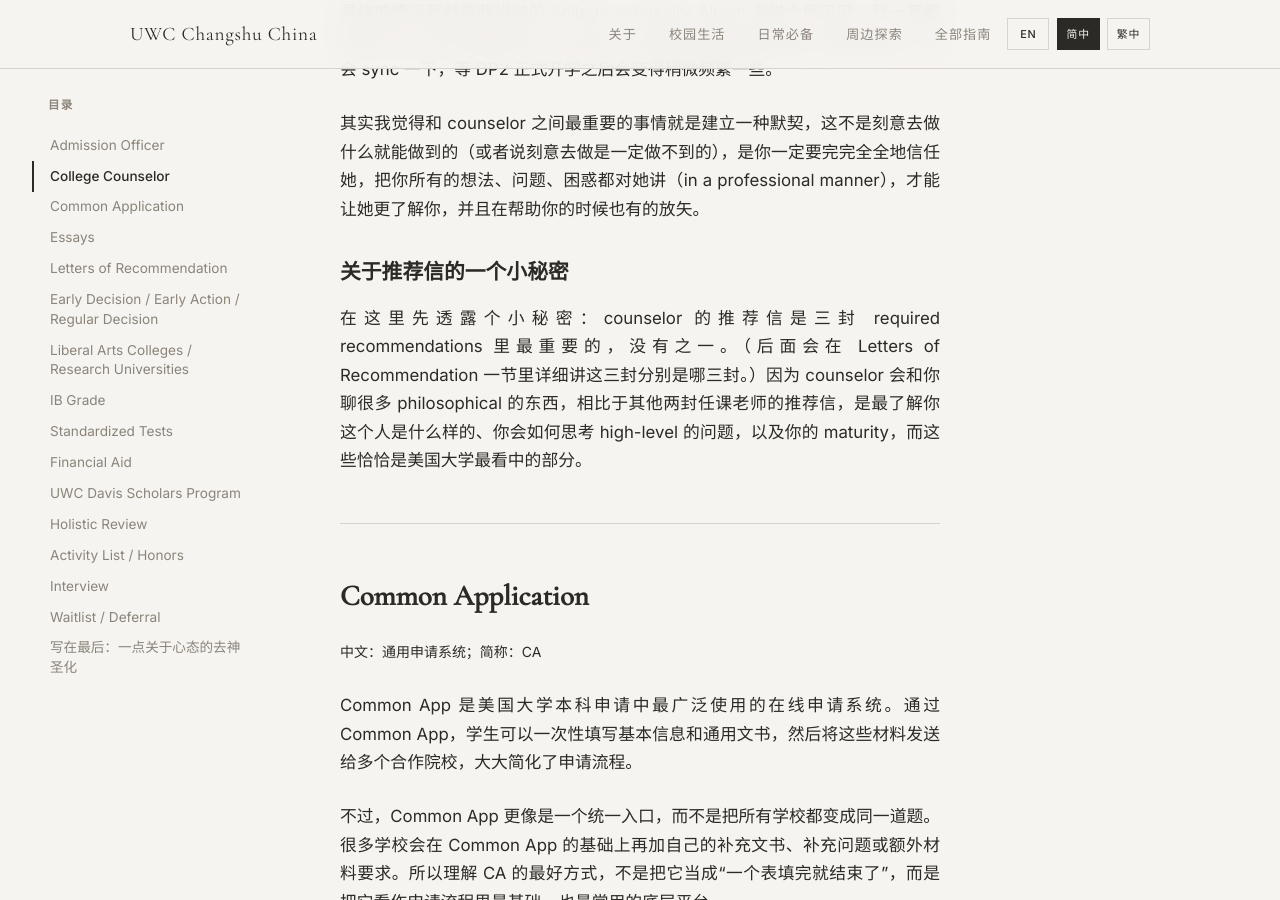
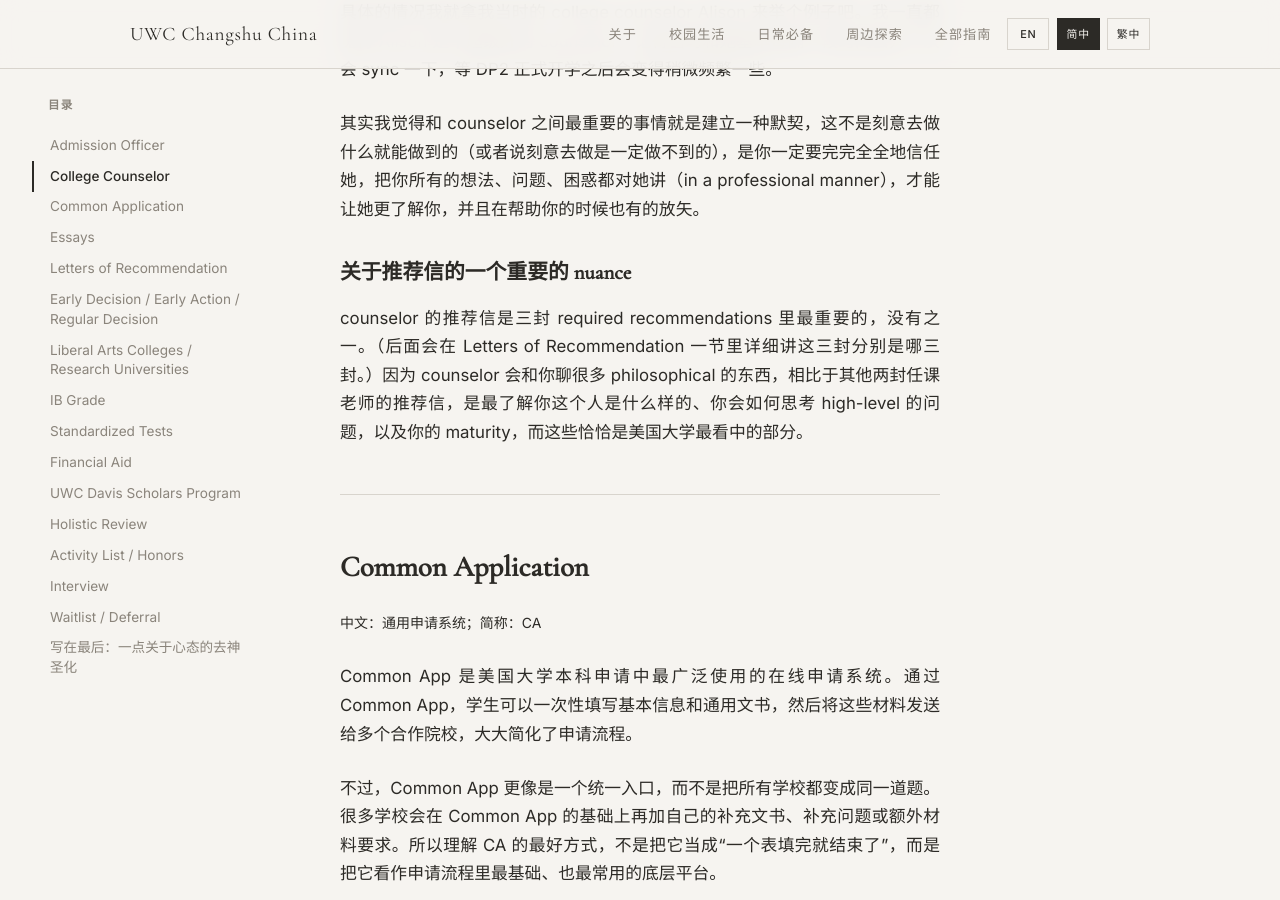
Before and after one commit to United-World-College/UWC-Survival-Guide, a Jekyll site: the page built from website/_guides/chinese/terminology-CN.md, in a window 1280 px wide and 900 px high, scrolled down 3418 px. Built offline with Jekyll 4.4.1, drawn with Linux system fonts in a browser that asks for light colours.

Commit message:
style: update terminology sections to enhance clarity and consistency in discussions about recommendation letters

```diff
--- a/website/_guides/chinese/terminology-CN.md
+++ b/website/_guides/chinese/terminology-CN.md
@@ -63,9 +63,9 @@
 
 其实我觉得和 counselor 之间最重要的事情就是建立一种默契，这不是刻意去做什么就能做到的（或者说刻意去做是一定做不到的），是你一定要完完全全地信任她，把你所有的想法、问题、困惑都对她讲（in a professional manner），才能让她更了解你，并且在帮助你的时候也有的放矢。
 
-### **关于推荐信的一个小秘密**
+### **关于推荐信的一个重要的 nuance**
 
-在这里先透露个小秘密：counselor 的推荐信是三封 required recommendations 里最重要的，没有之一。（后面会在 Letters of Recommendation 一节里详细讲这三封分别是哪三封。）因为 counselor 会和你聊很多 philosophical 的东西，相比于其他两封任课老师的推荐信，是最了解你这个人是什么样的、你会如何思考 high-level 的问题，以及你的 maturity，而这些恰恰是美国大学最看中的部分。
+counselor 的推荐信是三封 required recommendations 里最重要的，没有之一。（后面会在 Letters of Recommendation 一节里详细讲这三封分别是哪三封。）因为 counselor 会和你聊很多 philosophical 的东西，相比于其他两封任课老师的推荐信，是最了解你这个人是什么样的、你会如何思考 high-level 的问题，以及你的 maturity，而这些恰恰是美国大学最看中的部分。
 
 ---
 
```
Also changed, not shown: website/_guides/chinese/terminology-TW.md (+2 -2 lines), website/_guides/default/terminology.md (+2 -2 lines).
